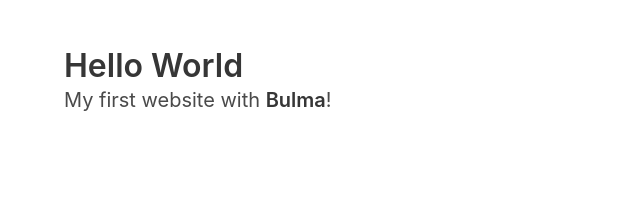
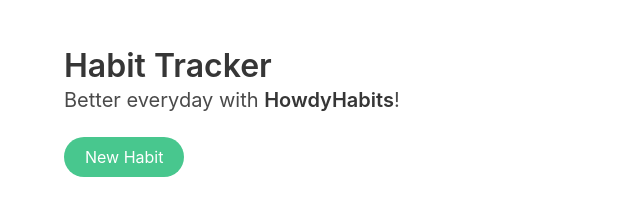
Before and after one commit to c2cBethany/23-HOWDYHACK, a plain HTML site: page habittracker.html in a window 1280 px wide. Shown: the whole page, without its empty margins (0-640 px from the left). Drawn offline with nearby package versions, Linux system fonts and the light colour scheme.

Commit message:
Update habittracker.html

```diff
--- a/habittracker.html
+++ b/habittracker.html
@@ -1,19 +1,27 @@
 <!DOCTYPE html>
 <html>
   <head>
+
+    <link rel="stylesheet" href="https://cdn.jsdelivr.net/npm/bulma@0.9.4/css/bulma.min.css"></link>
+    <link rel="stylesheet" href="https://cdn.jsdelivr.net/npm/bulma@0.9.4/css/bulma-rtl.min.css"></link>
     <meta charset="utf-8">
     <meta name="viewport" content="width=device-width, initial-scale=1">
-    <title>Hello Bulma!</title>
+    <title>Habit Page
+    </title>
     <link rel="stylesheet" href="https://cdn.jsdelivr.net/npm/bulma@0.9.4/css/bulma.min.css">
   </head>
   <body>
   <section class="section">
     <div class="container">
       <h1 class="title">
-        Hello World
+        Habit Tracker
       </h1>
       <p class="subtitle">
-        My first website with <strong>Bulma</strong>!
+        Better everyday with <strong>HowdyHabits</strong>!
+      </p>
+      <p></p>
+      <p>
+        <button class="button is-success is-rounded">New Habit</button>
       </p>
     </div>
   </section>
```
